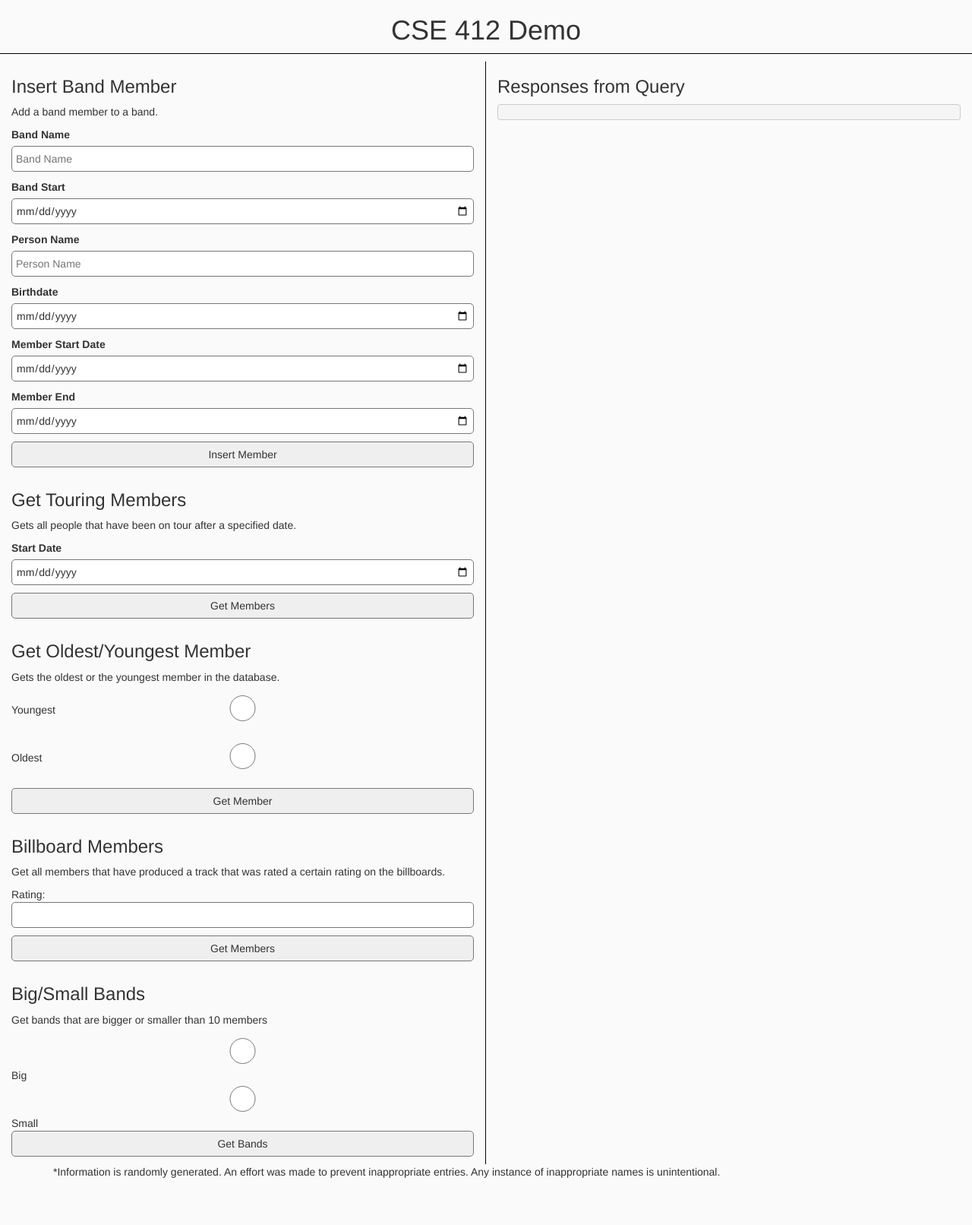
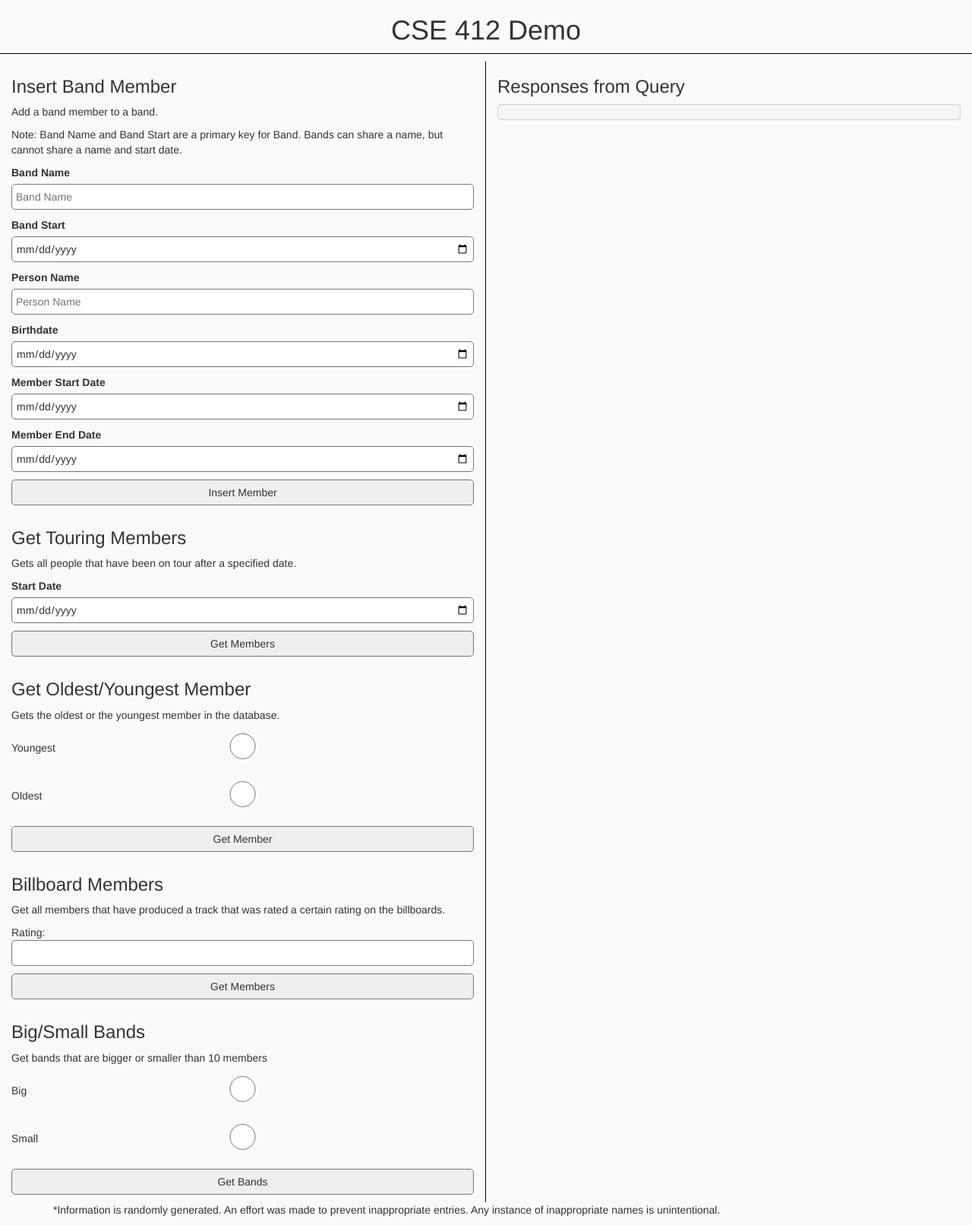
Before and after one commit to asinck/CSE412, a PHP site: page / in a window 1280 px wide. Shown: the whole page at 76% size. Before the commit the page ends 1550 px from the top, so only its background shows below. Run offline with PHP 8.4, Linux system fonts and the light colour scheme; some libraries are stand-ins or nearby versions.

Commit message:
Final touches to web app

```diff
--- a/Phase_3/web_app/index.php
+++ b/Phase_3/web_app/index.php
@@ -2,6 +2,7 @@
 <html>
 <head>
   <meta http-equiv="Content-Type" content="text/html; charset=UTF-8"/>
+  <meta content='width=device-width, initial-scale=1.0, maximum-scale=1.0, user-scalable=0' name='viewport' />
   <title>CSE412 Project Demo</title>
   <link rel="stylesheet" href="https://maxcdn.bootstrapcdn.com/bootstrap/3.3.7/css/bootstrap.min.css" integrity="sha384-BVYiiSIFeK1dGmJRAkycuHAHRg32OmUcww7on3RYdg4Va+PmSTsz/K68vbdEjh4u" crossorigin="anonymous">
   <link rel="stylesheet" href="style.css"/>
@@ -17,6 +18,7 @@
 					<form id="insertMember">
 						<h3>Insert Band Member</h3>
 						<p>Add a band member to a band.</p>
+						<p>Note: Band Name and Band Start are a primary key for Band. Bands can share a name, but cannot share a name and start date.</p>
 
 						<label>Band Name</label>
 						<input type="text" placeholder="Band Name" name="band_name" id="band_name" required>
@@ -33,7 +35,7 @@
 						<label>Member Start Date</label>
 						<input type="date" placeholder="Member Start Date" name="member_start_date" id="member_start_date" required>
 
-						<label>Member End</label>
+						<label>Member End Date</label>
 						<input type="date" placeholder="Member End Date" name="member_end_date" id="member_end_date">
 
 						<input type="submit" value="Insert Member">
@@ -72,8 +74,8 @@
 						<h3>Big/Small Bands</h3>
 						<p>Get bands that are bigger or smaller than 10 members</p>
 						<div class="row">
-							<div class="col-sm-12"><input type="radio" name="input" value="large">Big</div>
-							<div class="col-sm-12"><input type="radio" name="input" value="small">Small</div>
+							<div class="col-sm-12"><input type="radio" name="input" value="large"><span class="radio-label">Big</span></div>
+							<div class="col-sm-12"><input type="radio" name="input" value="small"><span class="radio-label">Small</span></div>
 							</div>
 						<input type="submit" value="Get Bands">
 					</form>
--- a/Phase_3/web_app/style.css
+++ b/Phase_3/web_app/style.css
@@ -49,4 +49,9 @@ span.radio-label {
     transform: translate(-50%, -50%);
     color: white;
     text-shadow: 0px 0px 2px black;
+    text-align: center;
 }
+
+#loading img {
+    max-width: 70vw;
+}
```
Also changed, not shown: Phase_3/web_app/main.js (+13 -10 lines).
